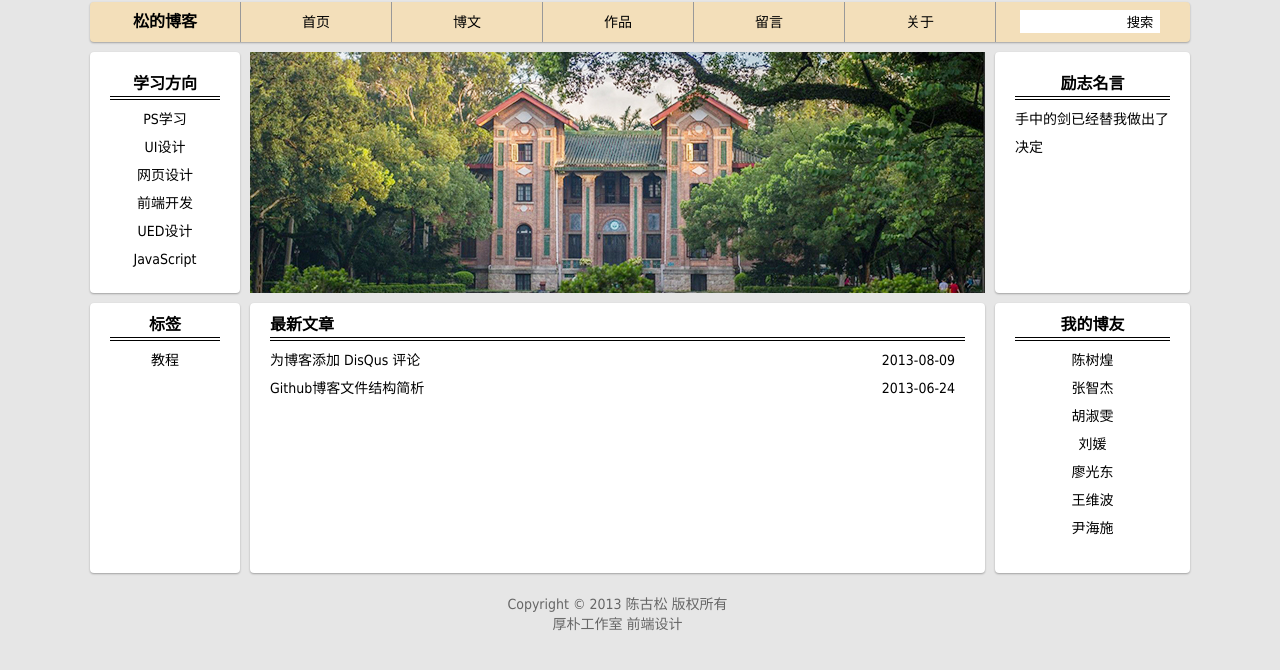
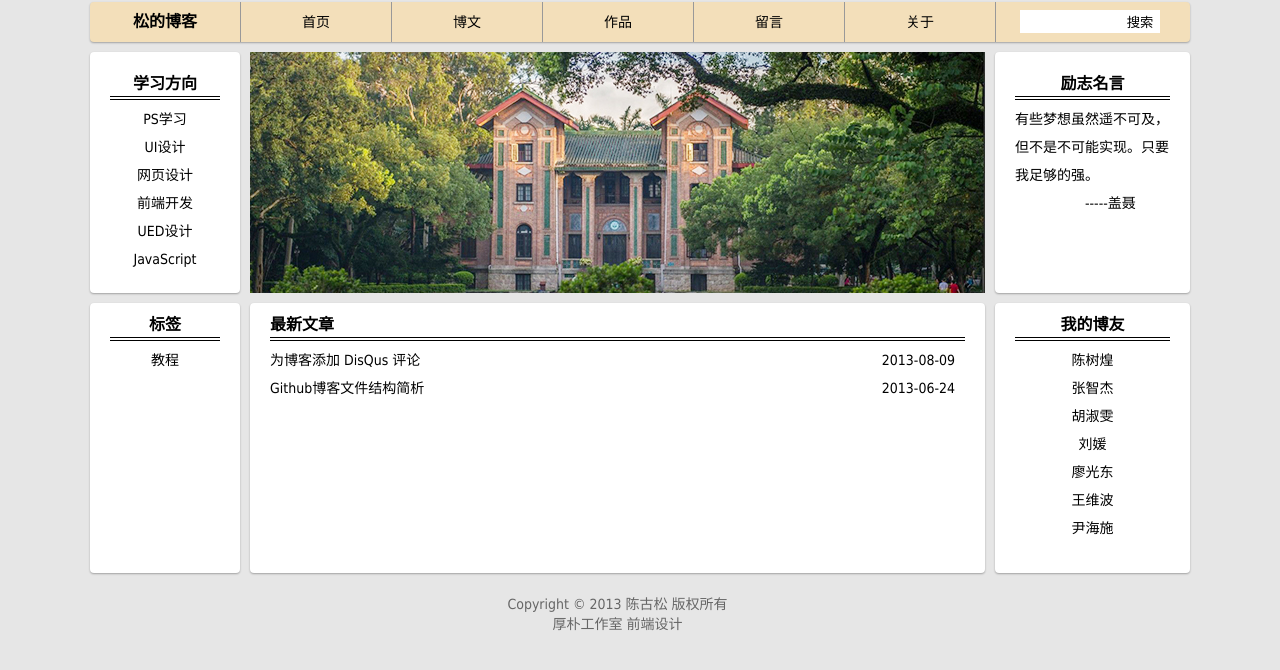
Before and after one commit to youngpine/youngpine.github.io, a Jekyll site: the page built from index.html, in a window 1280 px wide. Shown: the top 670 px of the page. Built offline with Jekyll 4.4.1, drawn with Linux system fonts in a browser that asks for light colours; some web fonts are replaced; Markdown is read by kramdown in place of the engine named in the settings; the list of posts is cut into pages by our own code.

Commit message:
Update word.md

```diff
--- a/_includes/word.md
+++ b/_includes/word.md
@@ -1,4 +1,5 @@
           <div id="words">
               <h2>励志名言</h2>
-              <p>手中的剑已经替我做出了决定</p>
+              <p>有些梦想虽然遥不可及，但不是不可能实现。只要我足够的强。<br/>
+                 　　　　　-----盖聂</p>
            </div>
```
